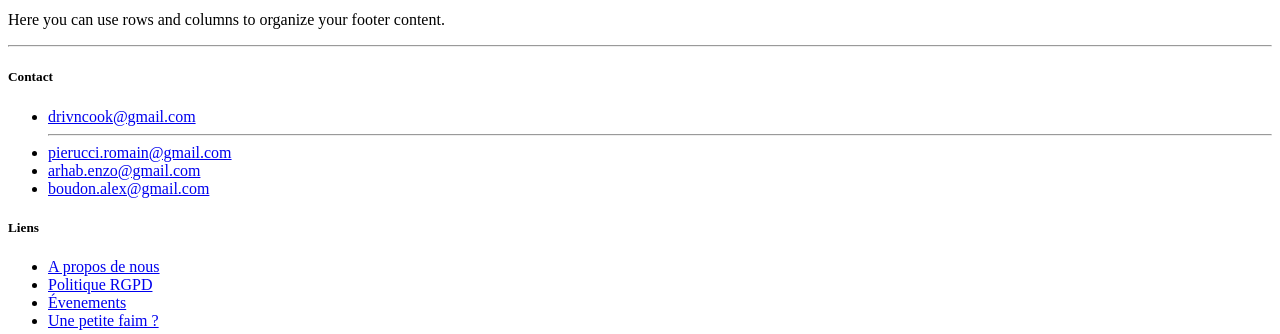
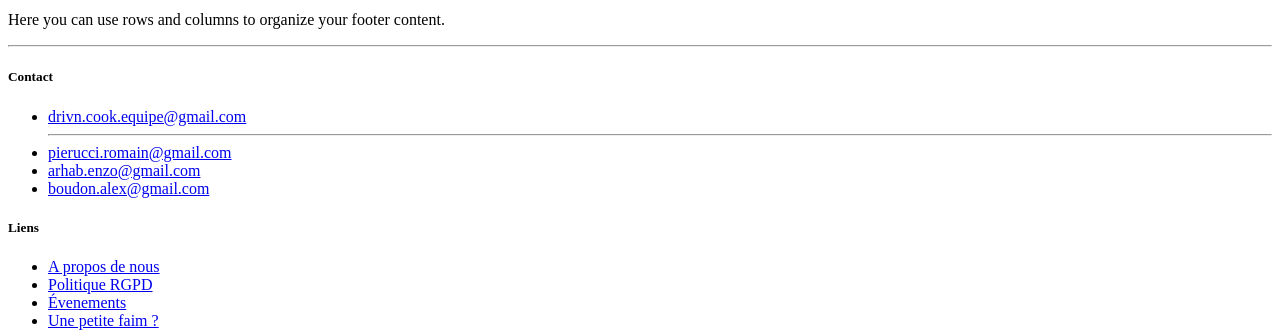
Before and after one commit to 0ENZO/PA_2A2, a Symfony app: template drivncook/templates/event/index.html.twig in a window 1280 px wide. Shown: the part 228-562 px from the top of the page. Run offline with Twig, Linux system fonts and the light colour scheme; the template is opened without the code that fills it, so the values that code supplies are empty; some libraries are stand-ins or nearby versions.

Commit message:
Some fix and updates

```diff
--- a/drivncook/src/Controller/TruckController.php
+++ b/drivncook/src/Controller/TruckController.php
@@ -23,7 +23,6 @@ use Symfony\Component\Security\Core\Exception\AccessDeniedException;
 
 /**
  * @Route("/camion")
- * @isGranted("ROLE_FRANCHISE")
  */
 class TruckController extends AbstractController
 {
--- a/drivncook/templates/admin/sub_categories.html.twig
+++ b/drivncook/templates/admin/sub_categories.html.twig
@@ -68,10 +68,12 @@
                             {% endif %}</td>
                         <td>
                             <a class="mr-2" data-toggle="tooltip" data-placement="top" title="Modifier" href="{{ path('admin_sub_category_edit', { 'id': sub_category.id}) }}"><i class="fas fa-pen"></i></a>
+                            {#
                             <a href="#" data-href="{{ path('admin_sub_category_delete', { 'id': sub_category.id}) }}" class="" data-placement="bottom"
                                title="Supprimer" data-toggle="modal" data-target="#delete_franchise">
                                 <i class="fas fa-trash-alt"></i>
                             </a>
+                            #}
                         </td>
                     </tr>
                 {% endfor %}
--- a/drivncook/templates/admin/truck.html.twig
+++ b/drivncook/templates/admin/truck.html.twig
@@ -54,8 +54,7 @@
                         <td>{{ truck.factoryDate|date("d/m/Y") }}</td>
                         <td>
                             <a class="mr-2" data-toggle="tooltip" data-placement="bottom" title="Modifier" href="{{ path('admin_truck_edit', { 'id': truck.id}) }}"><i class="fas fa-pen"></i></a>
-                            <a class="mr-2" href="#" data-href="{{ path('admin_truck_delete', { 'id': truck.id}) }}" data-placement="bottom"
-                            title="Supprimer" data-toggle="modal" data-target="#delete_truck">
+                            <a class="mr-2" href="#" data-href="{{ path('admin_truck_delete', { 'id': truck.id}) }}" data-placement="bottom" title="Supprimer" data-toggle="modal" data-target="#delete_truck">
                                 <i class="fas fa-trash-alt"></i>
                             </a>
                             <a href="{{ path('assign_truck', {'idTruck' : truck.id}) }}" data-toggle="tooltip" data-placement="bottom" title="Assigner" data-toggle="modal" data-target="#assign_truck">
--- a/drivncook/templates/event/index.html.twig
+++ b/drivncook/templates/event/index.html.twig
@@ -2,8 +2,6 @@
 {% block title %}{{ parent() }} - {% trans %}Les événements{% endtrans %}
 {% endblock %}
 {% block body %}
-
-	{{ dump(events)}}
 
 	<div class="container mt-5">
 
--- a/drivncook/templates/layout/footer.html.twig
+++ b/drivncook/templates/layout/footer.html.twig
@@ -55,7 +55,7 @@
 
 				<ul class="list-unstyled">
 					<li>
-						<a class="link-footer" href="mailto:drivncook@gmail.com">drivncook@gmail.com</a>
+						<a class="link-footer" href="mailto:drivncook@gmail.com">drivn.cook.equipe@gmail.com</a>
 						<hr>
 					</li>
 					<li>
```
Also changed, not shown: drivncook/src/Entity/Event.php (+0 -11 lines), drivncook/src/Entity/Franchise.php (+1 -51 lines), drivncook/src/Entity/Truck.php (+0 -32 lines).
